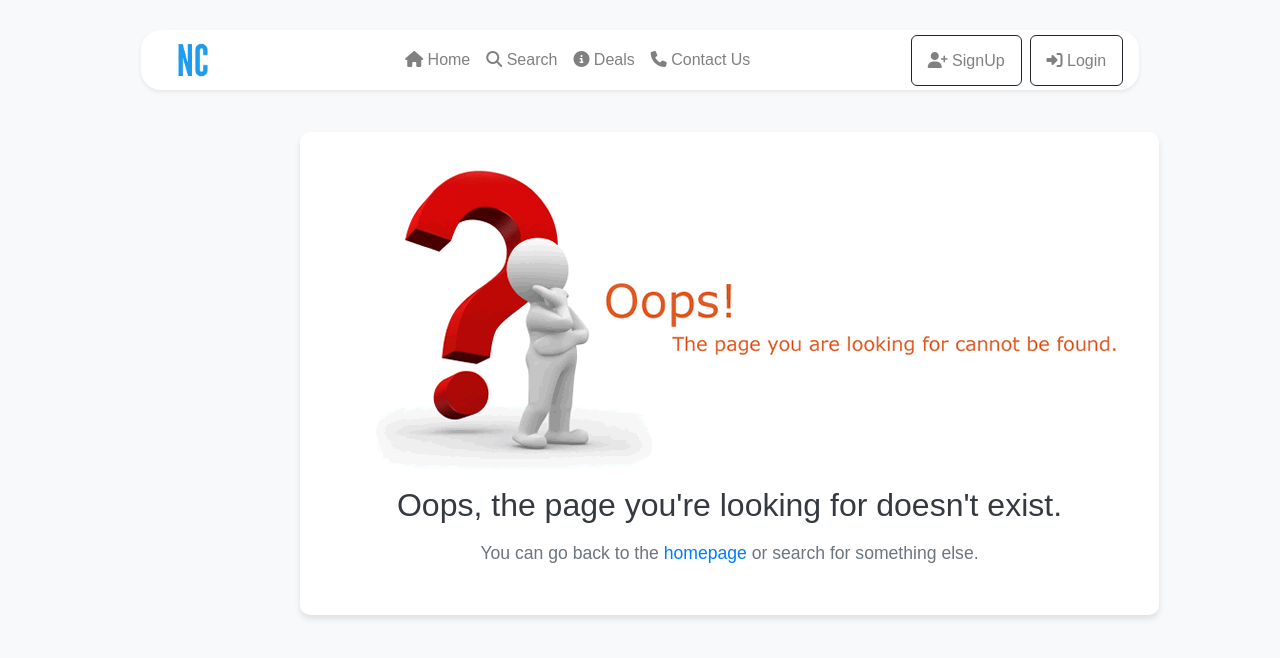
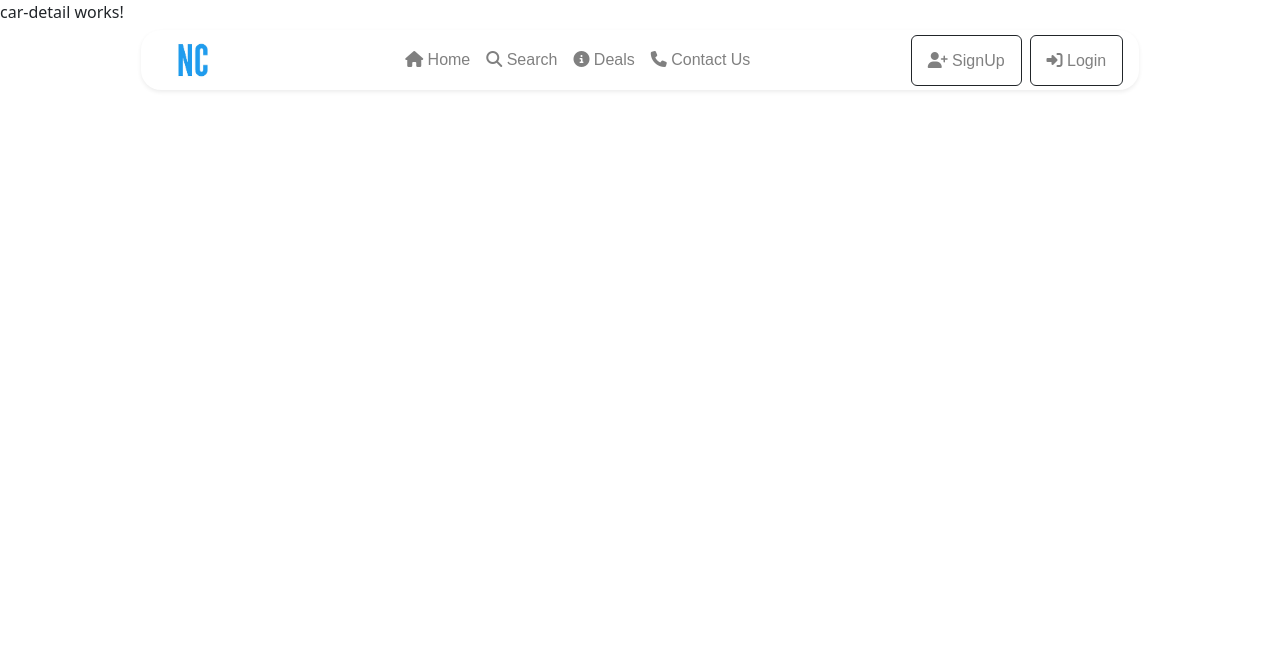
Before and after one commit to matic113/nile-cars, an Angular app: page /car-detail in a window 1280 px wide. Shown: the top 658 px of the page. Built offline with nearby package versions, Linux system fonts and the light colour scheme.

Commit message:
add car-detail  Component

```diff
--- a/src/app/app.routes.ts
+++ b/src/app/app.routes.ts
@@ -4,6 +4,7 @@ import { HomeComponent } from './home/home.component';
 import { LogInComponent } from './log-in/log-in.component';
 import { SignupComponent } from './signup/signup.component';
 import { SearchComponent } from './search/search.component';
+import { CarDetailComponent } from './car-detail/car-detail.component';
 
 export const routes: Routes = [
     // Redirect from the root path '' to 'home' to ensure the app starts with the home page
@@ -19,6 +20,8 @@ export const routes: Routes = [
     { path:'log-in', component: LogInComponent },
  // Define the '/log-in' route and load the LogInComponent
  { path:'search', component: SearchComponent },
+ { path:'car-detail', component:CarDetailComponent  },
+
     // Catch-all route for undefined paths, displaying the NotFoundComponent (404 error page)
     { path: "**", component: NotFoundComponent }
 ];
--- /dev/null
+++ b/src/app/car-detail/car-detail.component.html
@@ -0,0 +1 @@
+<p>car-detail works!</p>
```
Also changed, not shown: src/app/car-detail/car-detail.component.ts (added, +11 -0 lines), src/app/car-detail/car-detail.component.css (added).
